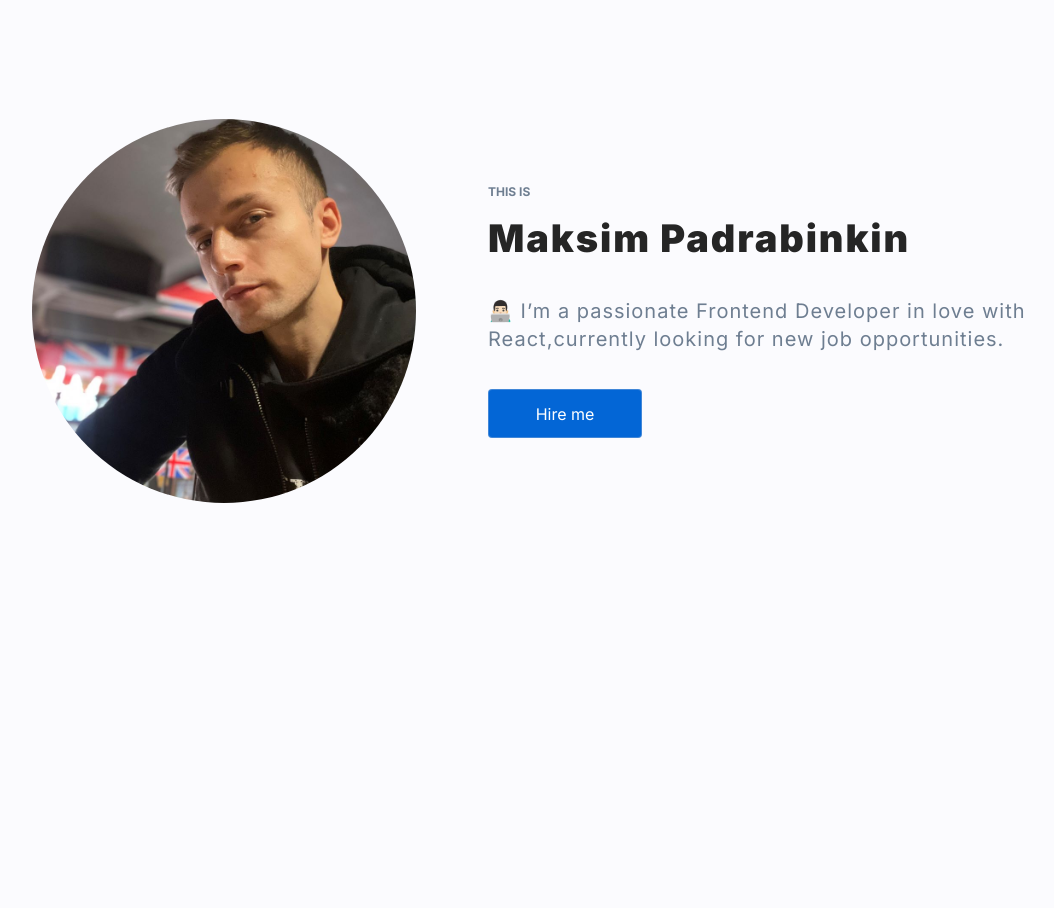
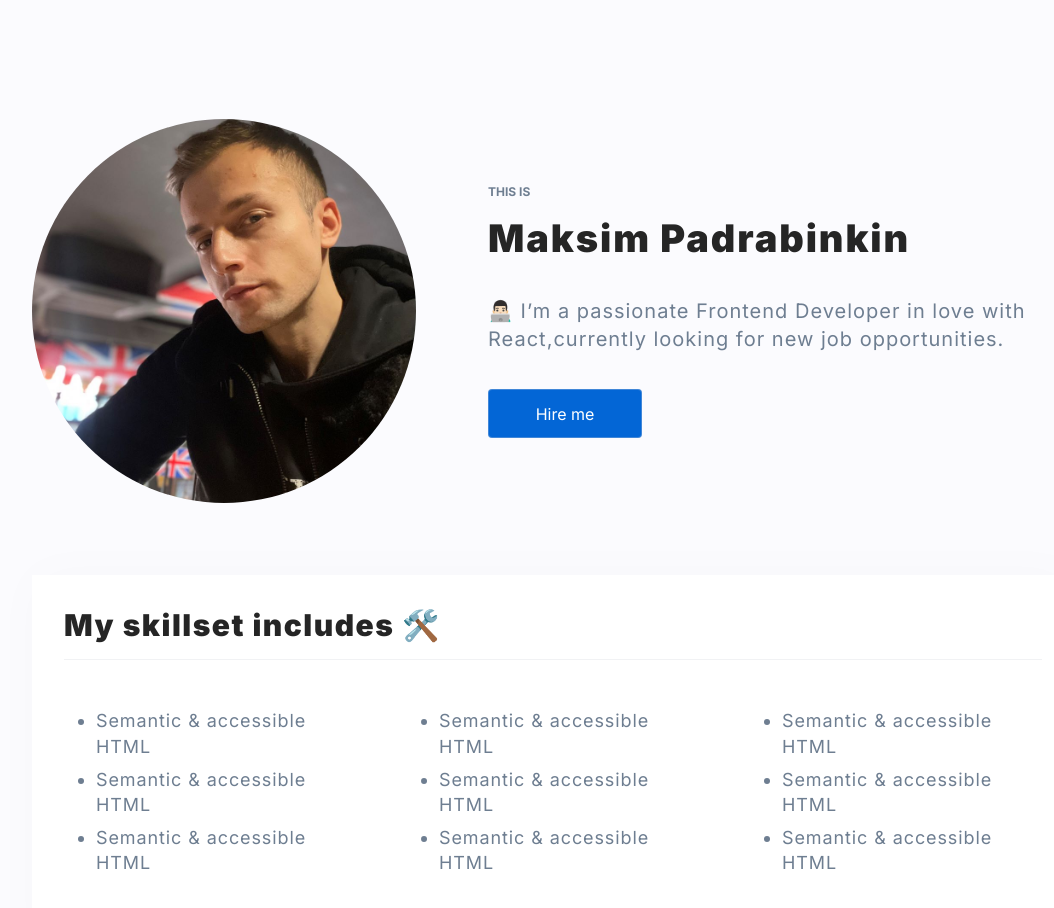
Before and after one commit to maxFadet/personal-homepage, a React (Create React App) app: page / in a window 1280 px wide. Shown: the top 908 px of the page, without its empty margins (87-1141 px from the left). Before the commit the page ends 800 px from the top, so only its background shows below. Built offline with nearby package versions, Linux system fonts and the light colour scheme.

Commit message:
added the new article to the main page

```diff
--- a/src/App.js
+++ b/src/App.js
@@ -1,6 +1,6 @@
 import './App.css';
 import { Container } from './components/Container';
-import { Caption, Content, Image, Tile, Title, Text, Button } from './components/Tile';
+import { Caption, Content, Image, Tile, Title, Text, Button, Table, List, Item } from './components/Tile';
 import personalPhoto from './images/personal-photo.jpg'
 
 function App() {
@@ -23,6 +23,42 @@ function App() {
           </Button>
         </Content>
       </Tile>
+      <Tile variant>
+        <Content>
+          <Title h2>My skillset includes 🛠️</Title>
+          <Table>
+            <List>
+              <Item>
+              Semantic & accessible HTML
+              </Item>
+              <Item>
+              Semantic & accessible HTML
+              </Item>
+              <Item>
+              Semantic & accessible HTML
+              </Item>
+              <Item>
+              Semantic & accessible HTML
+              </Item>
+              <Item>
+              Semantic & accessible HTML
+              </Item>
+              <Item>
+              Semantic & accessible HTML
+              </Item>
+              <Item>
+              Semantic & accessible HTML
+              </Item>
+              <Item>
+              Semantic & accessible HTML
+              </Item>
+              <Item>
+              Semantic & accessible HTML
+              </Item>
+            </List>
+          </Table>
+        </Content>
+      </Tile>
     </Container >
   );
 }
--- a/src/components/Tile/index.js
+++ b/src/components/Tile/index.js
@@ -1,16 +1,25 @@
-import styled from "styled-components";
+import styled, { css } from "styled-components";
 
 export const Tile = styled.article`
-
   padding: 0;
   display: grid;
   grid-template-columns: auto 1fr;
   grid-gap: 72px;
   align-items: center;
 
+  ${({ variant }) =>
+    variant &&
+    css`
+     grid-template-columns: auto;
+      background-color: ${({ theme }) => theme.color.white};
+      margin: 72px auto;
+      box-shadow: rgba(9, 10, 51, 0.02) 0px -2px 50px 0px;
+      padding: 32px;
+    `}
+
   @media (max-width: 1120px) {
     grid-template-columns: 1fr;
-    }
+  }
 `;
 
 export const Image = styled.img`
@@ -40,7 +49,13 @@ export const Title = styled.header`
   font-weight: 900;
   line-height: 45.99px;
   letter-spacing: 0.05em;
-  text-align: left;
+
+  ${({ h2 }) =>
+    h2 &&
+    css`
+      font-size: 30px;
+      line-height: 36.31px;
+    `}
   `;
 
 export const Text = styled.p`
@@ -69,3 +84,25 @@ export const Button = styled.button`
     box-shadow: 0px 2px 0px 0px rgba(20, 70, 32, 0.2) inset;
     }
 `;
+
+export const Table = styled.div`
+border-top: 1px solid rgba(209, 213, 218, 0.3);
+padding: 32px;
+`;
+
+export const List = styled.ul`
+  display: grid;
+  grid-template-columns: auto auto auto;
+  grid-gap: 8px 115px;
+  line-height: 25px;
+  padding: 0px;
+`;
+
+export const Item = styled.li`
+  color: ${({ theme }) => theme.color.slateGray};
+font-size: 18px;
+font-weight: 400;
+line-height: 25.2px;
+letter-spacing: 0.05em;
+text-align: left;
+`;
```
